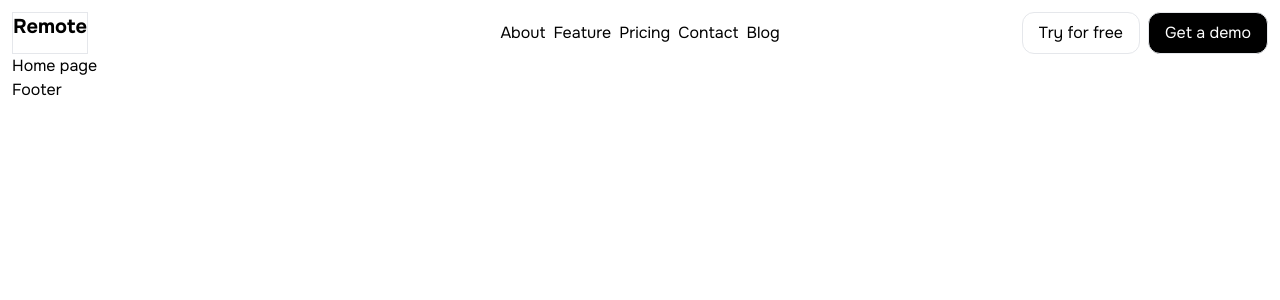
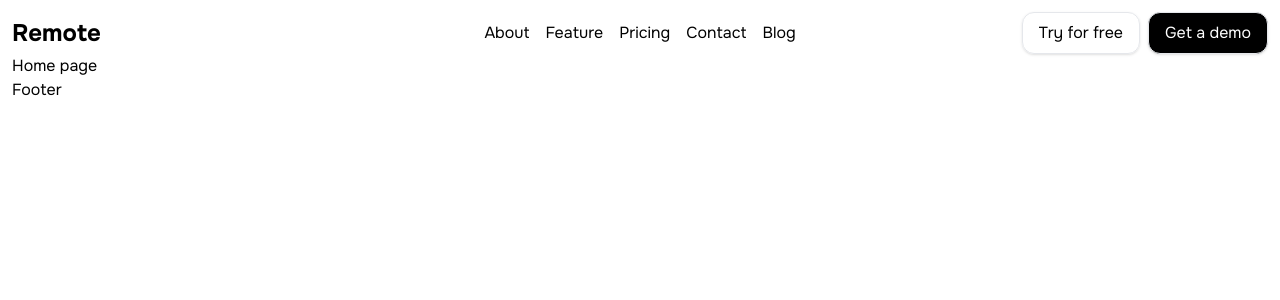
Before and after one commit to marklumba1/my-landing-page, a Next.js app: page / in a window 1280 px wide. Shown: the top 300 px of the page. Built offline with nearby package versions, Linux system fonts and the light colour scheme.

Commit message:
adjust button and navbar

```diff
--- a/src/app/_components/Button/Button.tsx
+++ b/src/app/_components/Button/Button.tsx
@@ -11,7 +11,7 @@ export default function Button({
     const buttonTypeCss = type === `secondary` ? `bg-black text-white` : ``
   return (
     <button
-      className={`border rounded-xl px-4 py-2 relative group ${buttonTypeCss}`}
+      className={`border rounded-xl px-4 py-2 relative group shadow ${buttonTypeCss}`}
       onClick={onClick}
     >
       <div className="relative overflow-hidden">
--- a/src/app/_components/Navbar/Navbar.tsx
+++ b/src/app/_components/Navbar/Navbar.tsx
@@ -10,8 +10,7 @@ const NavBar = () => {
 
   return (
     <nav className="flex relative justify-between">
-      <h1 className="border font-bold text-xl">{logo}</h1>
-
+      <h1 className="flex items-center font-bold text-2xl">{logo}</h1>
       <div className="flex gap-2">
         {cta.map((cta) => (
           <Button label={cta.label} type={cta.type} />
@@ -21,9 +20,9 @@ const NavBar = () => {
         </span>
       </div>
 
-      <ul className={`${!value ? "hidden" : ""} absolute -z-10 xl:flex transition h-auto bg-white top-10 xl:top-0 xl:bg-transparent xl:h-full flex flex-col xl:flex-row left-0 right-0  gap-2 justify-center items-start xl:items-center`}>
+      <ul className={`${!value ? "hidden" : ""} absolute xl:flex border-red-500 bg-white top-[100%] left-0 right-0 xl:bg-transparent flex flex-col xl:flex-row  gap-4 justify-center items-start xl:items-center xl:top-0 xl:bottom-0`}>
         {menu.map(({ label }) => (
-          <li key={label}>{label}</li>
+          <li key={label} className="hover:cursor-pointer">{label}</li>
         ))}
       </ul>
     </nav>
```
